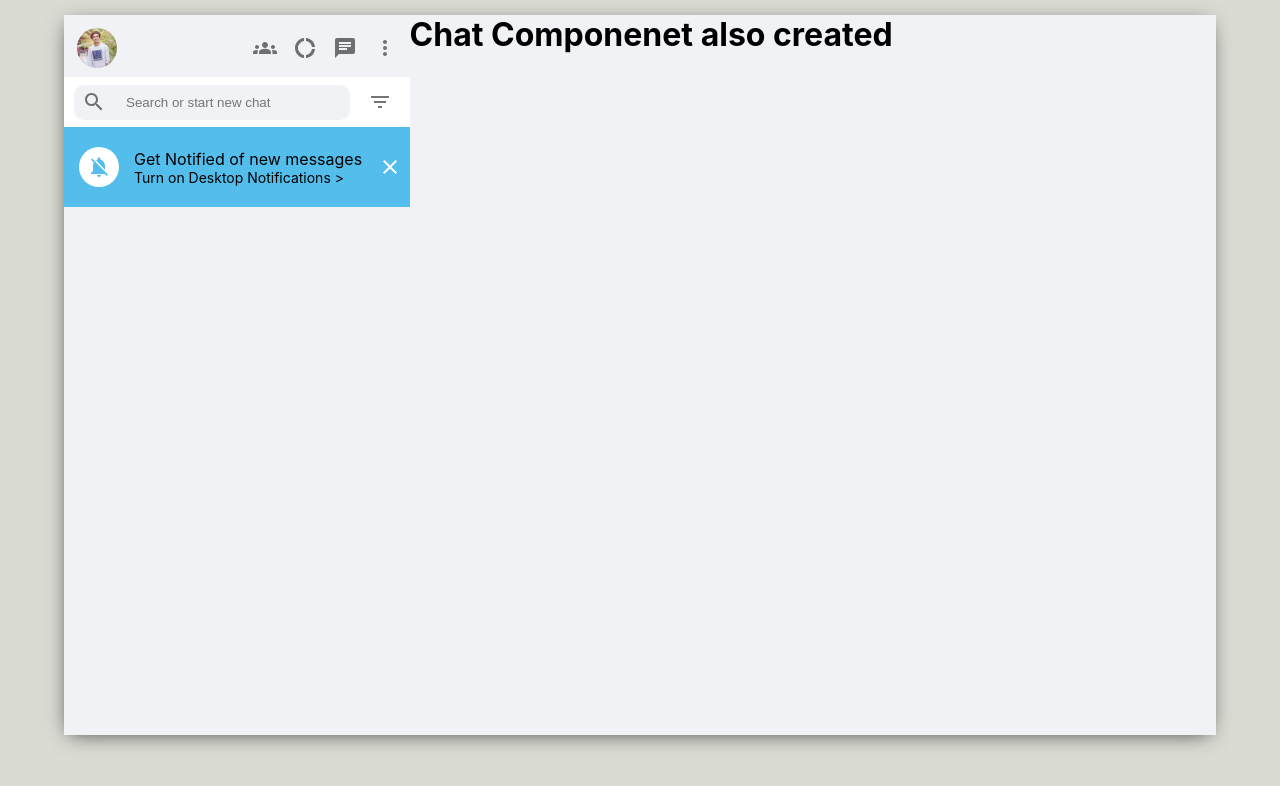
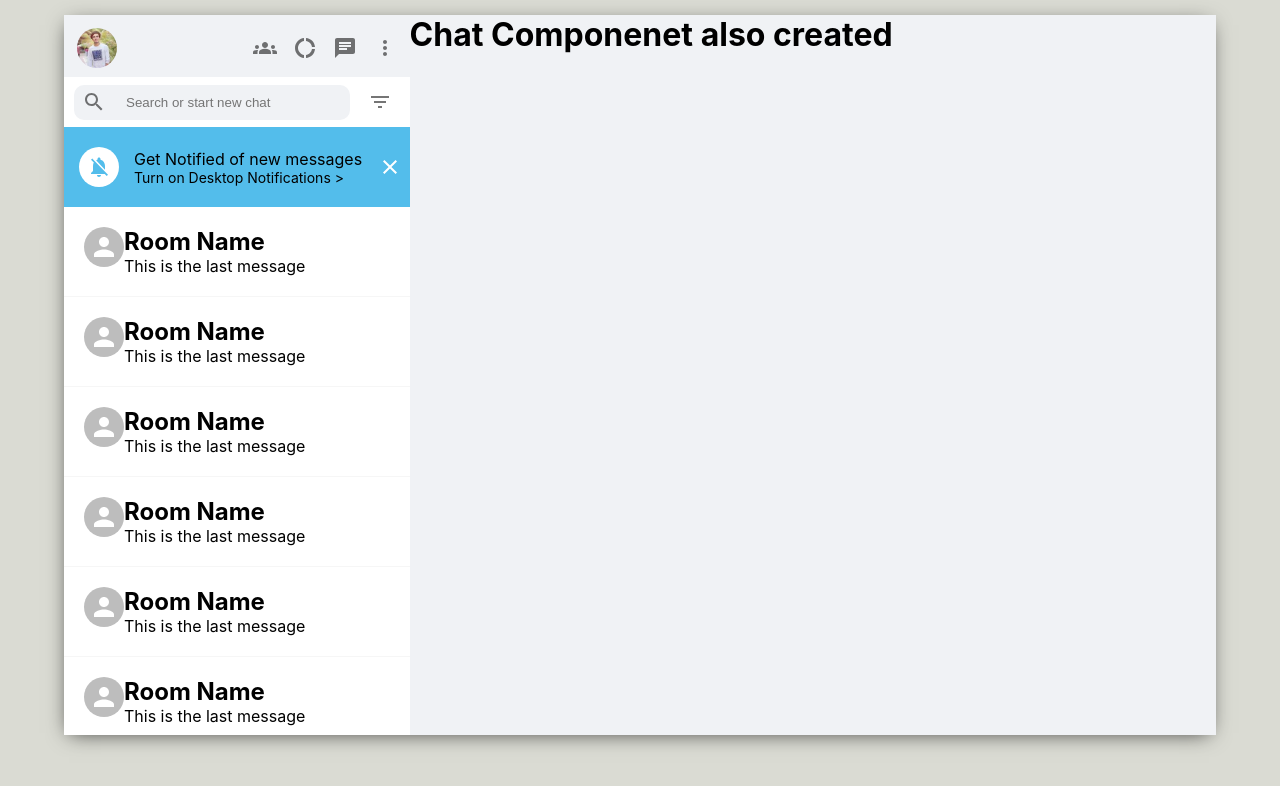
Before and after one commit to ahtisham225/chat-app-MERN, a React (Create React App) app: page / in a window 1280 px wide. Shown: the top 786 px of the page. Built offline with nearby package versions, Linux system fonts and the light colour scheme.

Commit message:
Sidebar_chat Component Created.

```diff
--- a/src/Sidebar.css
+++ b/src/Sidebar.css
@@ -77,3 +77,16 @@
     font-size: 14px;
 
 }
+
+.sidebar__chats {
+    flex: 1;
+    background-color: white;
+    /* overflow: scroll; */
+    overflow-y: scroll;
+    /* overflow: hidden; */
+}
+
+::-webkit-scrollbar {
+    width: 0px;
+    background: transparent; /* make scrollbar transparent */
+}
--- a/src/Sidebar.js
+++ b/src/Sidebar.js
@@ -9,12 +9,10 @@
 import GroupsIcon from '@mui/icons-material/Groups';
 import NotificationsOffIcon from '@mui/icons-material/NotificationsOff';
 import CloseIcon from '@mui/icons-material/Close';
+import SidebarChat from './SidebarChat';
 function Sidebar() {
   return (
     <div className='sidebar'>
-
-      <div className='sidebar__header'>
-
       <div className='header__right'>
 
         <div className='header__left__icon'>
@@ -37,7 +35,6 @@
           </IconButton>
         </div>
       </div>
-
 
       <div className='sidebar__search'>
             <div className='sidebar__searchContainer'>
@@ -71,7 +68,18 @@
           </div>
       </div>
 
+
+      <div className='sidebar__chats'>
+        <SidebarChat />
+        <SidebarChat />
+        <SidebarChat />
+        <SidebarChat />
+        <SidebarChat />
+        <SidebarChat />
+        <SidebarChat />
+        <SidebarChat />
       </div>
+
     </div>
   )
 }
--- /dev/null
+++ b/src/SidebarChat.css
@@ -0,0 +1,10 @@
+.sidebarChat {
+    display: flex;
+    padding: 20px;
+    cursor: pointer;
+    border-bottom: 1px solid #f6f6f6;
+}
+
+.sidebarChat:hover {
+    background-color: #f0f2f5;
+}
--- /dev/null
+++ b/src/SidebarChat.js
@@ -0,0 +1,16 @@
+import React from 'react'
+import './SidebarChat.css'
+import { Avatar } from '@mui/material';
+function SidebarChat() {
+  return (
+    <div className='sidebarChat'>
+        <Avatar />
+        <div className='sidebarChat__info'>
+            <h2>Room Name</h2>
+            <p>This is the last message</p>
+        </div>
+    </div>
+  )
+}
+
+export default SidebarChat
```
Lines whose indentation alone changed are shown as unchanged.
